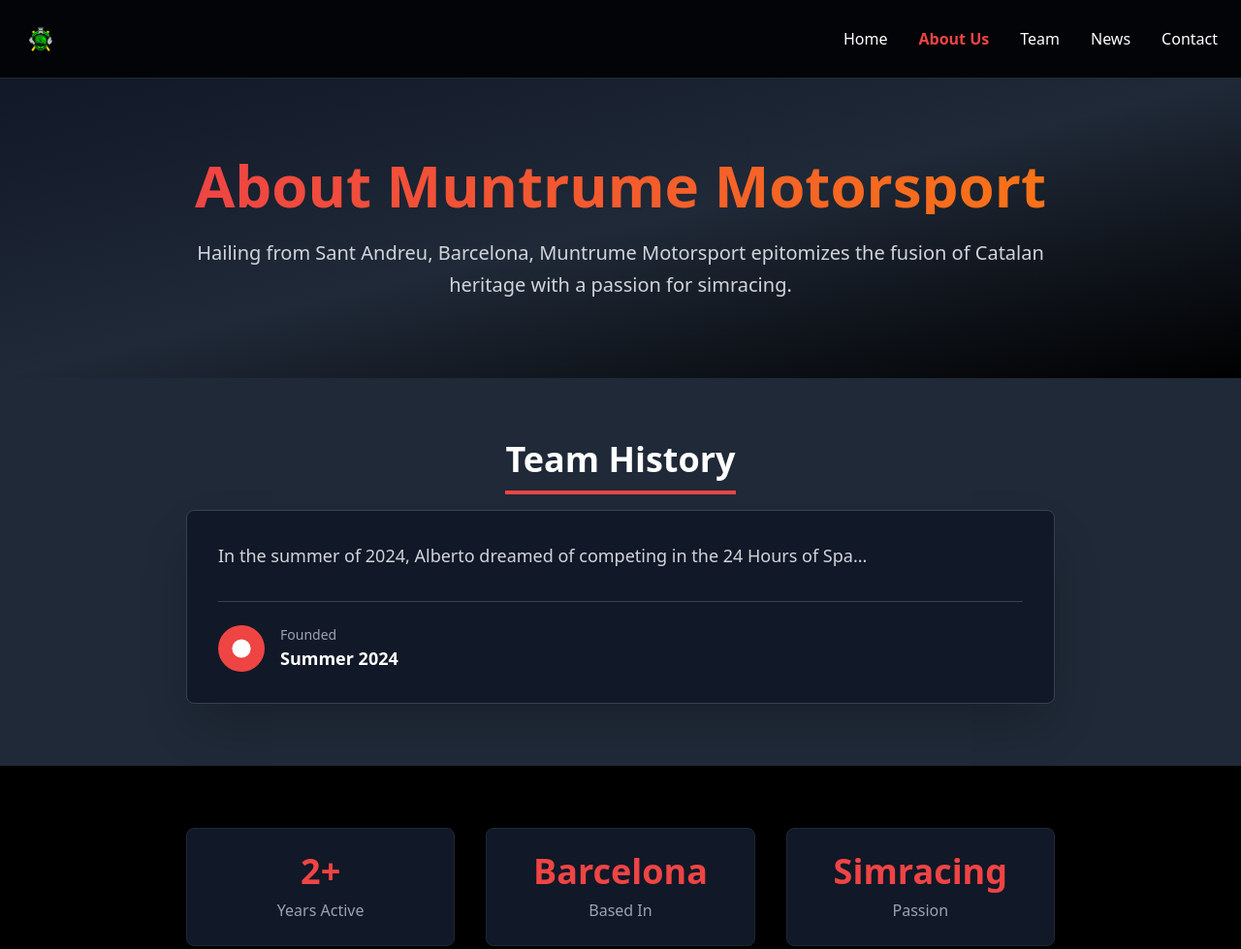
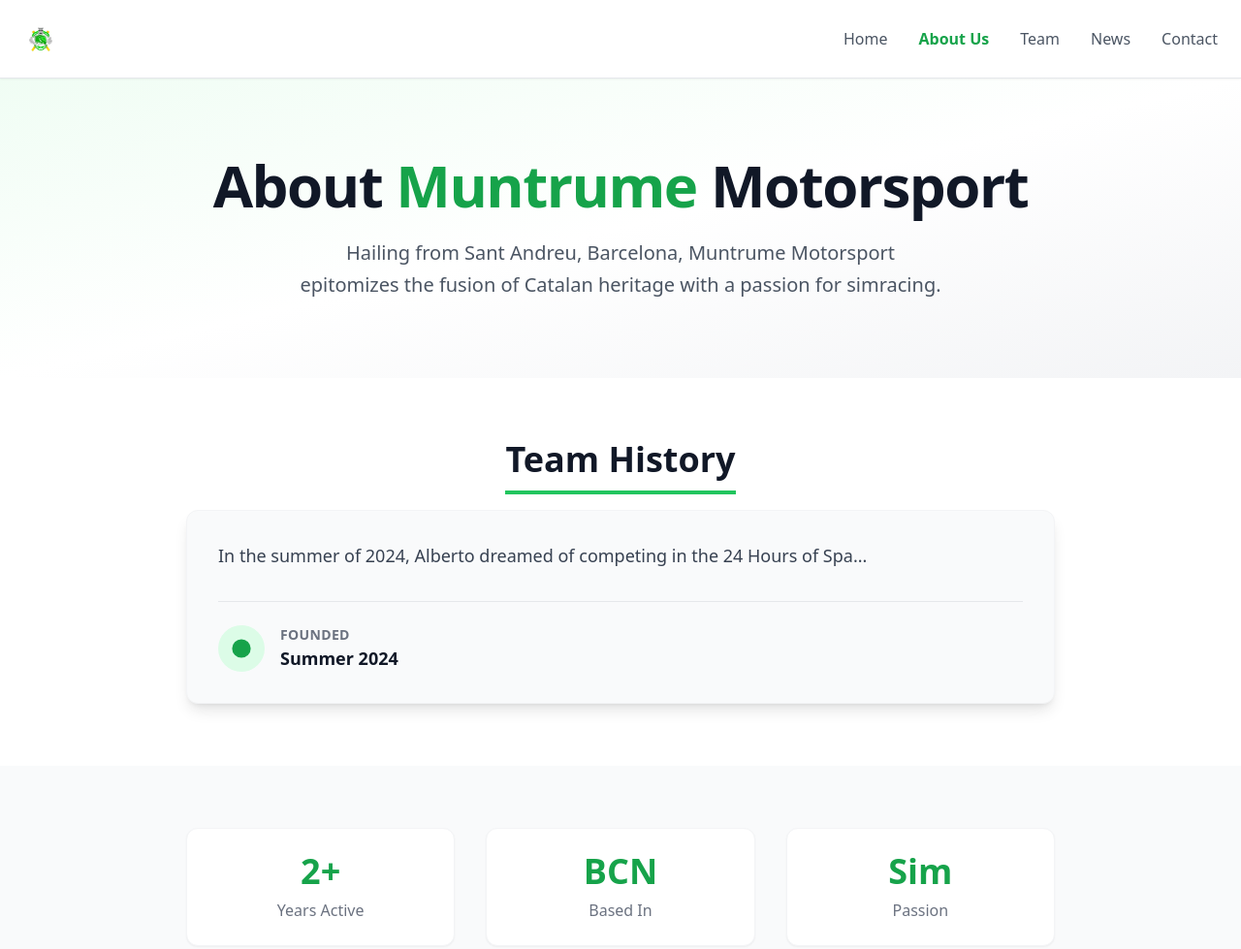
Before and after one commit to atrumin16/muntrume-site, a plain HTML site: page about.html in a window 1280 px wide. Shown: the top 979 px of the page at 97% size. Drawn offline with nearby package versions, Linux system fonts and the light colour scheme.

Commit message:
Update about.html

```diff
--- a/about.html
+++ b/about.html
@@ -10,9 +10,9 @@
 
     <script src="https://cdn.jsdelivr.net/npm/@supabase/supabase-js@2"></script>
 </head>
-<body class="bg-gray-900 text-white font-sans">
+<body class="bg-gray-50 text-gray-800 font-sans">
     <!-- Header -->
-    <header class="bg-black/80 backdrop-blur-sm sticky top-0 z-50 border-b border-gray-800">
+    <header class="bg-white/90 backdrop-blur-md sticky top-0 z-50 border-b border-gray-200 shadow-sm">
         <div class="container mx-auto px-6 py-4">
             <div class="flex items-center justify-between">
                 <div class="logo">
@@ -20,11 +20,11 @@
                 </div>
                 <nav>
                     <ul class="flex space-x-8">
-                        <li><a href="index.html" class="hover:text-red-500 transition-colors duration-300">Home</a></li>
-                        <li><a href="about.html" class="text-red-500 font-semibold">About Us</a></li>
-                        <li><a href="team.html" class="hover:text-red-500 transition-colors duration-300">Team</a></li>
-                        <li><a href="news.html" class="hover:text-red-500 transition-colors duration-300">News</a></li>
-                        <li><a href="contact.html" class="hover:text-red-500 transition-colors duration-300">Contact</a></li>
+                        <li><a href="index.html" class="text-gray-600 hover:text-green-600 transition-colors duration-300 font-medium">Home</a></li>
+                        <li><a href="about.html" class="text-green-600 font-bold">About Us</a></li>
+                        <li><a href="team.html" class="text-gray-600 hover:text-green-600 transition-colors duration-300 font-medium">Team</a></li>
+                        <li><a href="news.html" class="text-gray-600 hover:text-green-600 transition-colors duration-300 font-medium">News</a></li>
+                        <li><a href="contact.html" class="text-gray-600 hover:text-green-600 transition-colors duration-300 font-medium">Contact</a></li>
                     </ul>
                 </nav>
             </div>
@@ -32,13 +32,13 @@
     </header>
 
     <!-- Hero Section -->
-    <section class="relative bg-gradient-to-br from-gray-900 via-gray-800 to-black py-20">
+    <section class="relative bg-gradient-to-br from-green-50 via-white to-gray-100 py-20">
         <div class="container mx-auto px-6">
             <div class="max-w-4xl mx-auto text-center">
-                <h1 class="text-5xl md:text-6xl font-bold mb-6 bg-gradient-to-r from-red-500 to-orange-500 bg-clip-text text-transparent">
-                    About Muntrume Motorsport
+                <h1 class="text-5xl md:text-6xl font-extrabold mb-6 text-gray-900 tracking-tight">
+                    About <span class="text-green-600">Muntrume</span> Motorsport
                 </h1>
-                <p class="text-xl text-gray-300 leading-relaxed">
+                <p class="text-xl text-gray-600 leading-relaxed max-w-2xl mx-auto">
                     Hailing from Sant Andreu, Barcelona, Muntrume Motorsport epitomizes the fusion of Catalan heritage with a passion for simracing.
                 </p>
             </div>
@@ -46,25 +46,25 @@
     </section>
 
     <!-- Team History -->
-    <section class="py-16 bg-gray-800">
+    <section class="py-16 bg-white">
         <div class="container mx-auto px-6">
             <div class="max-w-4xl mx-auto">
-                <h2 class="text-4xl font-bold mb-8 text-center">
-                    <span class="border-b-4 border-red-500 pb-2">Team History</span>
+                <h2 class="text-4xl font-bold mb-8 text-center text-gray-900">
+                    <span class="border-b-4 border-green-500 pb-2">Team History</span>
                 </h2>
-                <div class="bg-gray-900 rounded-lg p-8 shadow-2xl border border-gray-700">
-                    <p class="text-lg text-gray-300 leading-relaxed mb-6">
+                <div class="bg-gray-50 rounded-xl p-8 shadow-lg border border-gray-100 hover:shadow-xl transition-shadow duration-300">
+                    <p class="text-lg text-gray-700 leading-relaxed mb-6">
                         In the summer of 2024, Alberto dreamed of competing in the 24 Hours of Spa...
                     </p>
-                    <div class="flex items-center space-x-4 mt-8 pt-6 border-t border-gray-700">
-                        <div class="w-12 h-12 bg-red-500 rounded-full flex items-center justify-center">
-                            <svg class="w-6 h-6 text-white" fill="currentColor" viewBox="0 0 20 20">
+                    <div class="flex items-center space-x-4 mt-8 pt-6 border-t border-gray-200">
+                        <div class="w-12 h-12 bg-green-100 rounded-full flex items-center justify-center">
+                            <svg class="w-6 h-6 text-green-600" fill="currentColor" viewBox="0 0 20 20">
                                 <path d="M10 18a8 8 0 100-16 8 8 0 000 16zm1-12a1 1 0 10-2 0v4a1 1 0 00.293.707l2.828 2.829a1 1 0 101.415-1.415L11 9.586V6z"/>
                             </svg>
                         </div>
                         <div>
-                            <p class="text-sm text-gray-400">Founded</p>
-                            <p class="text-lg font-semibold">Summer 2024</p>
+                            <p class="text-sm text-gray-500 uppercase tracking-wide font-semibold">Founded</p>
+                            <p class="text-lg font-bold text-gray-900">Summer 2024</p>
                         </div>
                     </div>
                 </div>
@@ -73,30 +73,30 @@
     </section>
 
     <!-- Stats Section -->
-    <section class="py-16 bg-black">
+    <section class="py-16 bg-gray-50">
         <div class="container mx-auto px-6">
             <div class="grid grid-cols-1 md:grid-cols-3 gap-8 max-w-4xl mx-auto">
-                <div class="text-center p-6 bg-gray-900 rounded-lg border border-gray-800 hover:border-red-500 transition-all duration-300">
-                    <div class="text-4xl font-bold text-red-500 mb-2">2+</div>
-                    <div class="text-gray-400">Years Active</div>
+                <div class="text-center p-6 bg-white rounded-xl shadow-sm border border-gray-100 hover:border-green-500 hover:shadow-md transition-all duration-300 group">
+                    <div class="text-4xl font-extrabold text-green-600 mb-2 group-hover:scale-110 transition-transform">2+</div>
+                    <div class="text-gray-500 font-medium">Years Active</div>
                 </div>
-                <div class="text-center p-6 bg-gray-900 rounded-lg border border-gray-800 hover:border-red-500 transition-all duration-300">
-                    <div class="text-4xl font-bold text-red-500 mb-2">Barcelona</div>
-                    <div class="text-gray-400">Based In</div>
+                <div class="text-center p-6 bg-white rounded-xl shadow-sm border border-gray-100 hover:border-green-500 hover:shadow-md transition-all duration-300 group">
+                    <div class="text-4xl font-extrabold text-green-600 mb-2 group-hover:scale-110 transition-transform">BCN</div>
+                    <div class="text-gray-500 font-medium">Based In</div>
                 </div>
-                <div class="text-center p-6 bg-gray-900 rounded-lg border border-gray-800 hover:border-red-500 transition-all duration-300">
-                    <div class="text-4xl font-bold text-red-500 mb-2">Simracing</div>
-                    <div class="text-gray-400">Passion</div>
+                <div class="text-center p-6 bg-white rounded-xl shadow-sm border border-gray-100 hover:border-green-500 hover:shadow-md transition-all duration-300 group">
+                    <div class="text-4xl font-extrabold text-green-600 mb-2 group-hover:scale-110 transition-transform">Sim</div>
+                    <div class="text-gray-500 font-medium">Passion</div>
                 </div>
             </div>
         </div>
     </section>
 
     <!-- Footer -->
-    <footer class="bg-gray-900 border-t border-gray-800 py-8">
+    <footer class="bg-white border-t border-gray-200 py-8">
         <div class="container mx-auto px-6 text-center">
-            <p class="text-gray-400">© 2026 Muntrume Motorsport. All rights reserved.</p>
-            <p class="text-sm text-gray-500 mt-2">Sant Andreu, Barcelona</p>
+            <p class="text-gray-600 font-medium">© 2026 Muntrume Motorsport. All rights reserved.</p>
+            <p class="text-sm text-gray-400 mt-2">Sant Andreu, Barcelona</p>
         </div>
     </footer>
 
```
